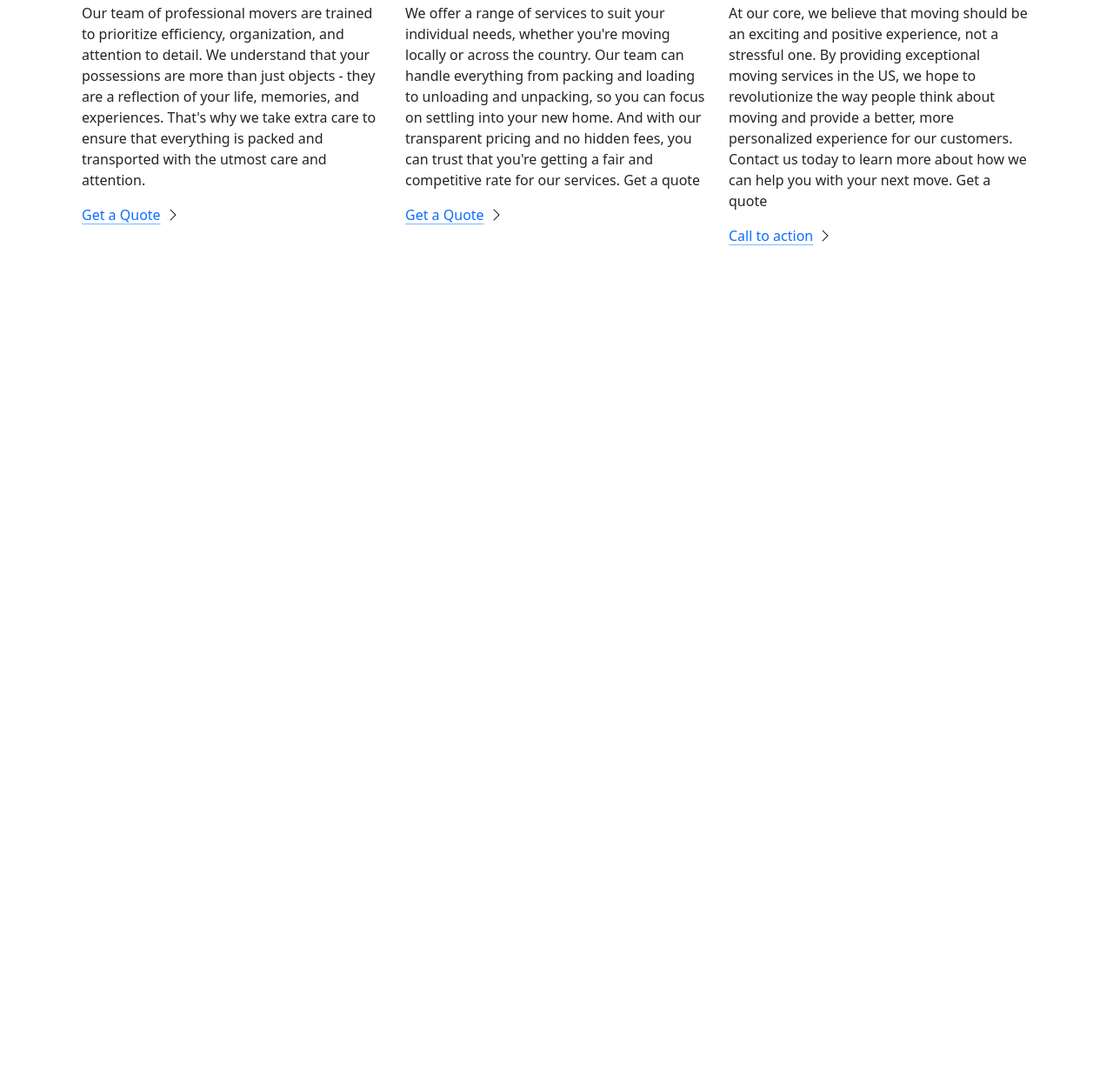
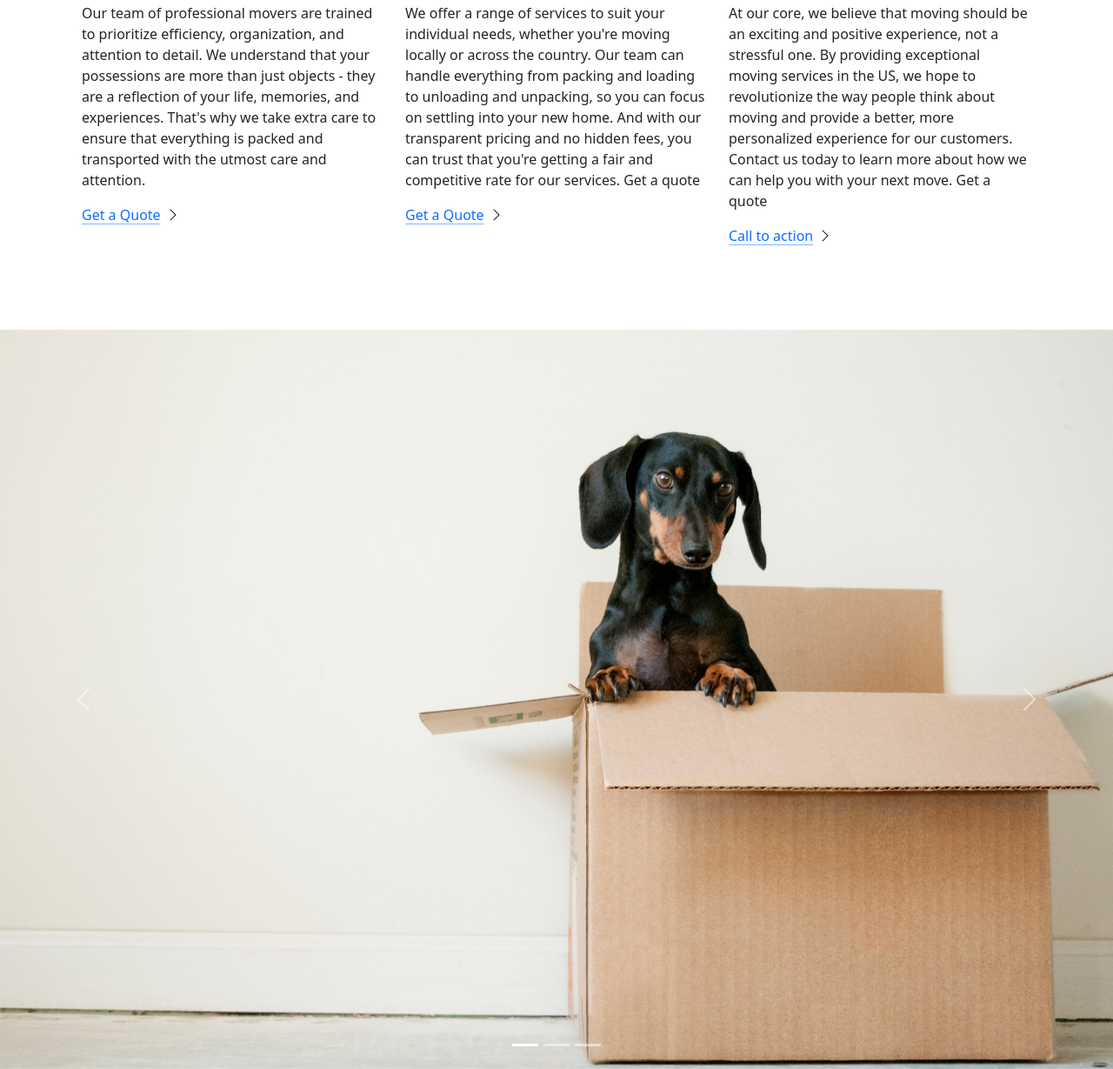
Before and after one commit to Philo96/web3.0_development, a plain HTML site: page bootstrap/11.2 Bootstrap Components/index.html in a window 1280 px wide. Shown: the part 1130-2359 px from the top of the page at 87% size. Before the commit the page ends 1509 px from the top, so only its background shows below. Drawn offline with nearby package versions, Linux system fonts and the light colour scheme.

Commit message:
add the carousel section in <body> in the 'index.html' file

```diff
--- a/bootstrap/11.2 Bootstrap Components/index.html
+++ b/bootstrap/11.2 Bootstrap Components/index.html
@@ -114,6 +114,34 @@
     </div>
   </div>
 
+  <!--The carousel section-->
+  <div id="carouselExampleIndicators" class="carousel slide">
+    <div class="carousel-indicators">
+      <button type="button" data-bs-target="#carouselExampleIndicators" data-bs-slide-to="0" class="active" aria-current="true" aria-label="Slide 1"></button>
+      <button type="button" data-bs-target="#carouselExampleIndicators" data-bs-slide-to="1" aria-label="Slide 2"></button>
+      <button type="button" data-bs-target="#carouselExampleIndicators" data-bs-slide-to="2" aria-label="Slide 3"></button>
+    </div>
+    <div class="carousel-inner">
+      <div class="carousel-item active">
+        <img src="./dog.jpg" class="d-block w-100" alt="Dog in the box Photo">
+      </div>
+      <div class="carousel-item">
+        <img src="./family.jpg" class="d-block w-100" alt="A happy family in a new house">
+      </div>
+      <div class="carousel-item">
+        <img src="./couple.jpg" class="d-block w-100" alt="A happy couple in a new house">
+      </div>
+    </div>
+    <button class="carousel-control-prev" type="button" data-bs-target="#carouselExampleIndicators" data-bs-slide="prev">
+      <span class="carousel-control-prev-icon" aria-hidden="true"></span>
+      <span class="visually-hidden">Previous</span>
+    </button>
+    <button class="carousel-control-next" type="button" data-bs-target="#carouselExampleIndicators" data-bs-slide="next">
+      <span class="carousel-control-next-icon" aria-hidden="true"></span>
+      <span class="visually-hidden">Next</span>
+    </button>
+  </div>
+
   <!--This is the Bootsrap files' link fot the JavaScript-->
   <script src="https://fastly.jsdelivr.net/npm/bootstrap@5.3.0/dist/js/bootstrap.bundle.min.js"
    integrity="sha384-geWF76RCwLtnZ8qwWowPQNguL3RmwHVBC9FhGdlKrxdiJJigb/j/68SIy3Te4Bkz" crossorigin="anonymous">
```
